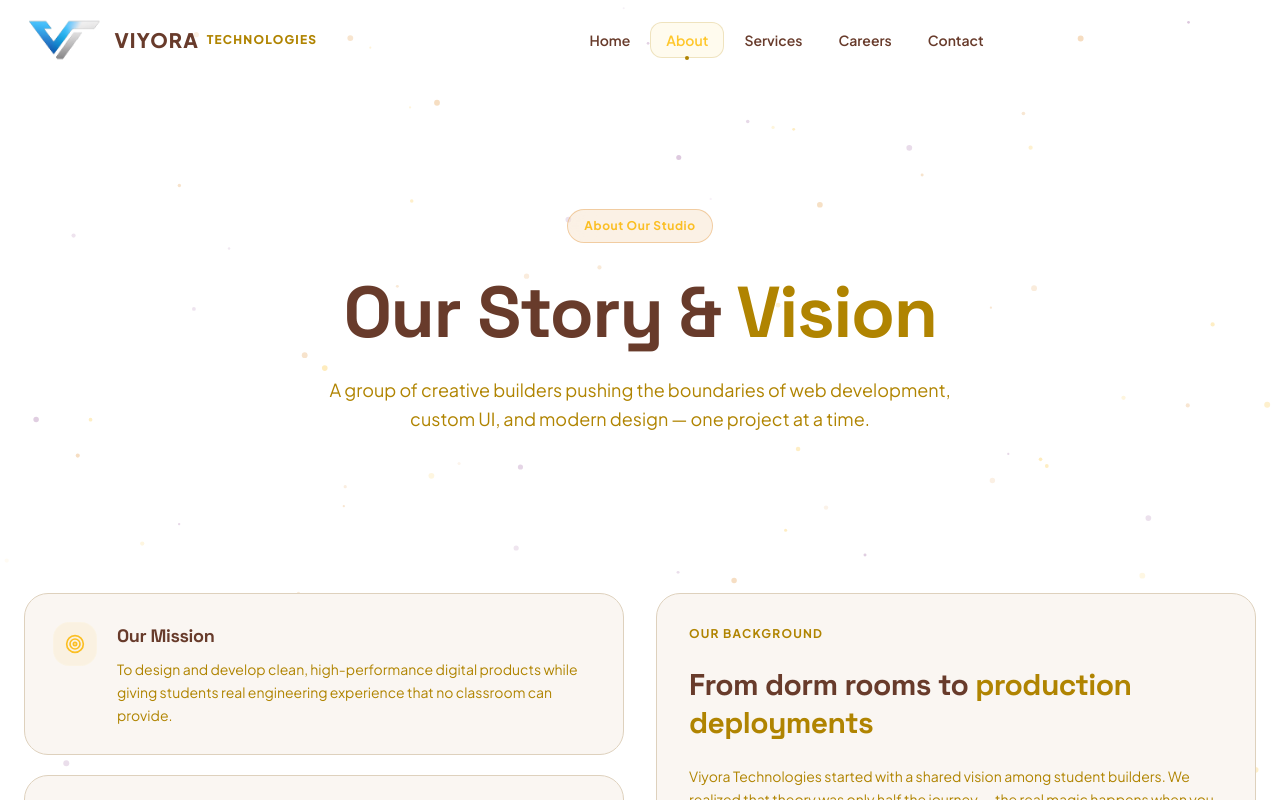
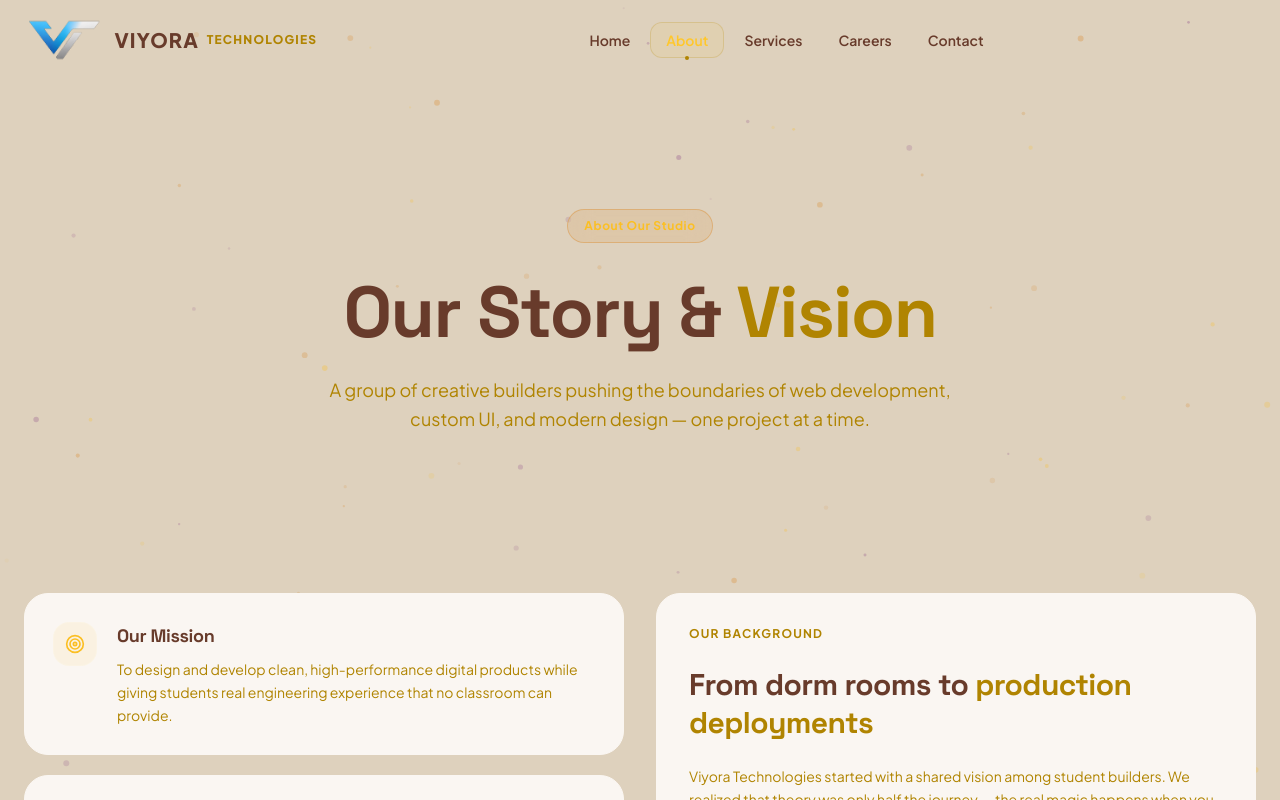
Before and after one commit to Pravin17-Hub/viyoratechnologies, a Next.js app: page /about in a window 1280 px wide. Shown: the top 800 px of the page. Built offline with nearby package versions, Linux system fonts and the light colour scheme.

Commit message:
design: set beige as solid base background for the earth-toned palette

```diff
--- a/src/app/globals.css
+++ b/src/app/globals.css
@@ -28,16 +28,16 @@
 
 /* ── Palette: Ochre Gold, Dusty Rose, Beige, Warm Off-white, Dark Brown ── */
 :root {
-  --bg-base:         #FFFFFF; /* White as primary background color */
+  --bg-base:         #DED1BD; /* Beige as solid primary background (a little bit darker than white) */
   --bg-surface:      #FAF6F2; /* Warm Cream Surface */
   --bg-card:         #FAF6F2; /* Warm Cream Card */
-  --bg-card-hover:   #f5eee6;
-  --border-card:     #DED1BD; /* Beige Border */
+  --bg-card-hover:   #faf8f5;
+  --border-card:     #FAF6F2; /* Cream Border */
   --border-subtle:   #B08401; /* Ochre Gold */
-  --text-primary:    #683B2B; /* Dark Brown for high readability on white */
+  --text-primary:    #683B2B; /* Dark Brown for primary text */
   --text-secondary:  #B08401; /* Ochre Gold Accent */
   --text-muted:      #683B2B;
-  --navbar-bg:       rgba(255, 255, 255, 0.95);
+  --navbar-bg:       rgba(222, 209, 189, 0.95); /* Beige Navbar */
   --footer-bg:       #FAF6F2;
   --input-bg:        #FFFFFF;
   --input-border:    #DED1BD;
@@ -46,16 +46,16 @@
 }
 
 .dark {
-  --bg-base:         #FFFFFF;
+  --bg-base:         #DED1BD;
   --bg-surface:      #FAF6F2;
   --bg-card:         #FAF6F2;
-  --bg-card-hover:   #f5eee6;
-  --border-card:     #DED1BD;
+  --bg-card-hover:   #faf8f5;
+  --border-card:     #FAF6F2;
   --border-subtle:   #B08401;
   --text-primary:    #683B2B;
   --text-secondary:  #B08401;
   --text-muted:      #683B2B;
-  --navbar-bg:       rgba(255, 255, 255, 0.95);
+  --navbar-bg:       rgba(222, 209, 189, 0.95);
   --footer-bg:       #FAF6F2;
   --input-bg:        #FFFFFF;
   --input-border:    #DED1BD;
```
